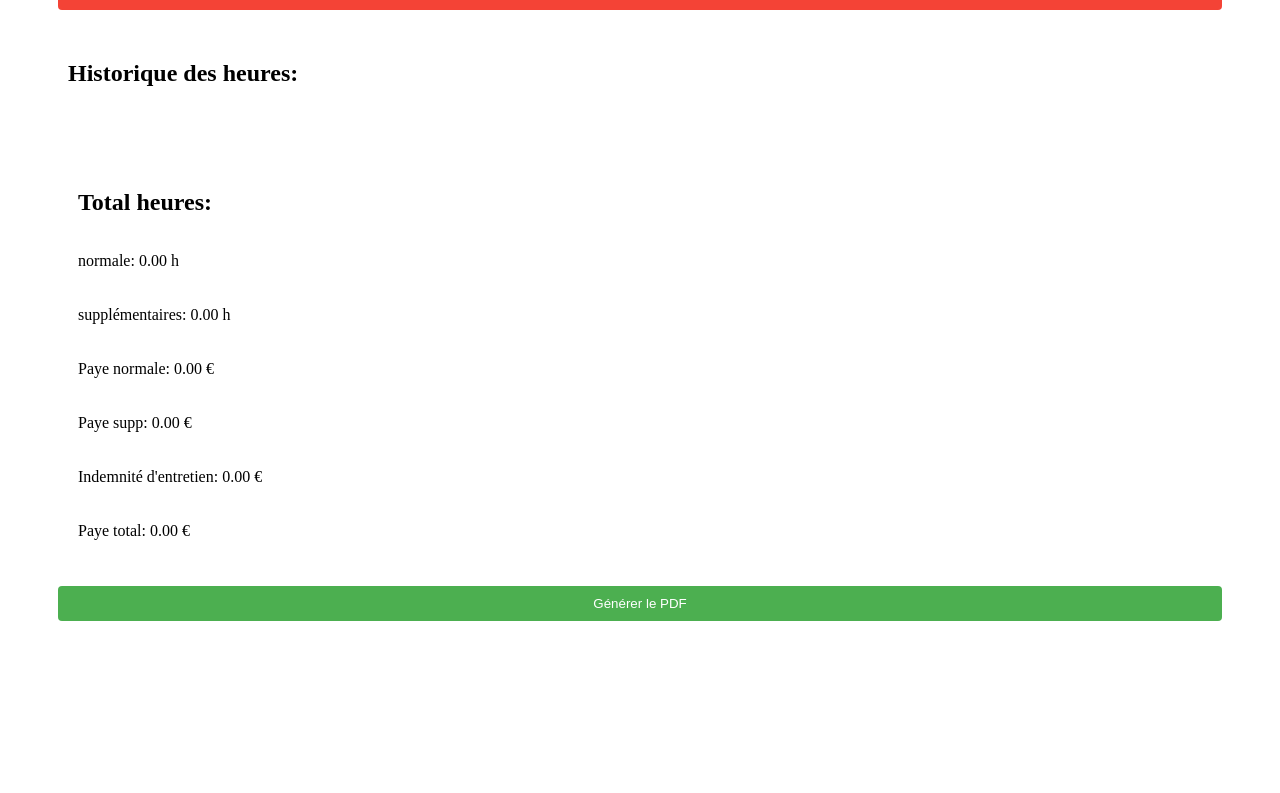
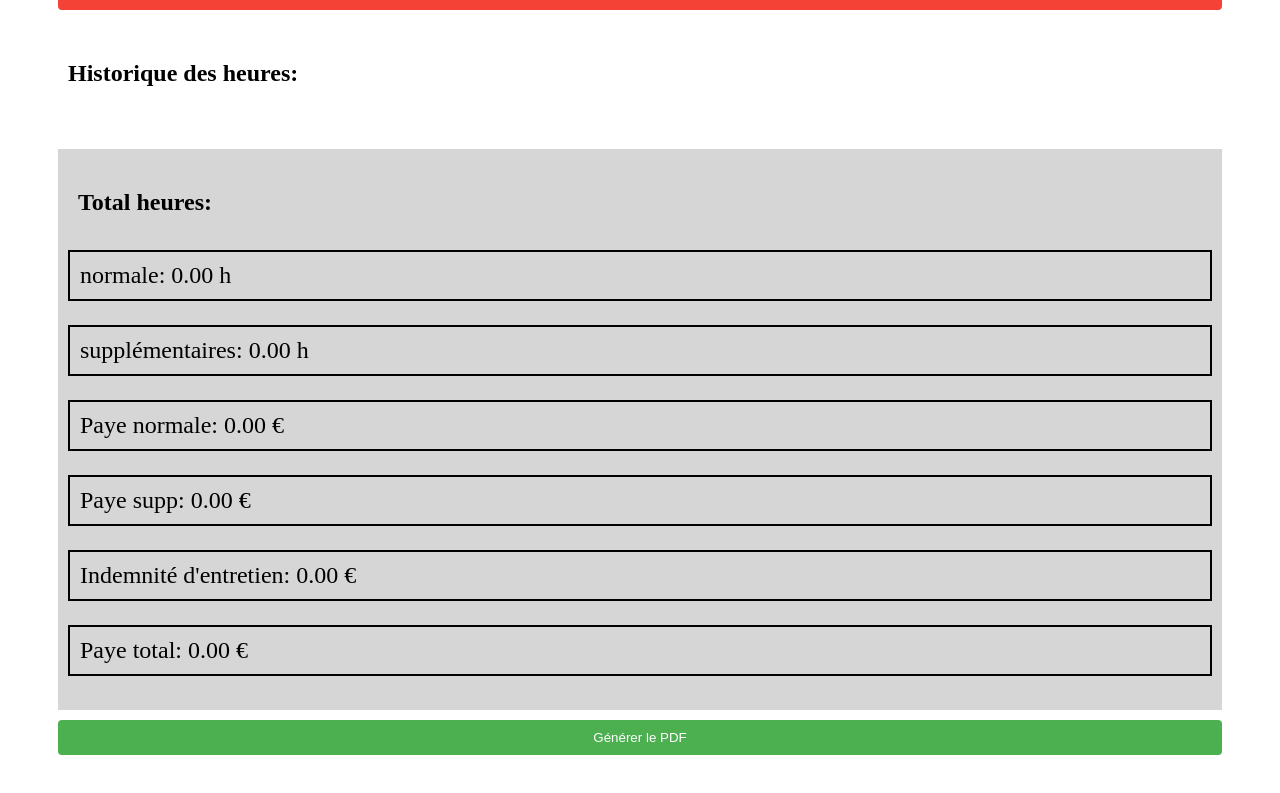
Before and after one commit to mauvaisEsprit/assistante-calculatrice, a React (Vite) app: page / in a window 1280 px wide. Shown: the part 769-1562 px from the top of the page. Before the commit the page ends 1448 px from the top, so only its background shows below. Built offline with nearby package versions, Linux system fonts and the light colour scheme.

Commit message:
Исправил еще

```diff
--- a/src/App.css
+++ b/src/App.css
@@ -138,6 +138,7 @@ button:hover {
 }
 
 .result h2 {
+
   margin: 5px 0;
 }
 
@@ -169,3 +170,12 @@ button:hover {
 .clear-history-button:active {
   background-color: #d32f2f;
 }
+
+
+.totals {
+  background-color: rgba(0, 0, 0, 0.16);
+}
+.totals p {
+  font-size: 24px;
+  border: 2px solid black;
+}
```
Also changed, not shown: 6 other files (tests, documents, lock files or other folders).
